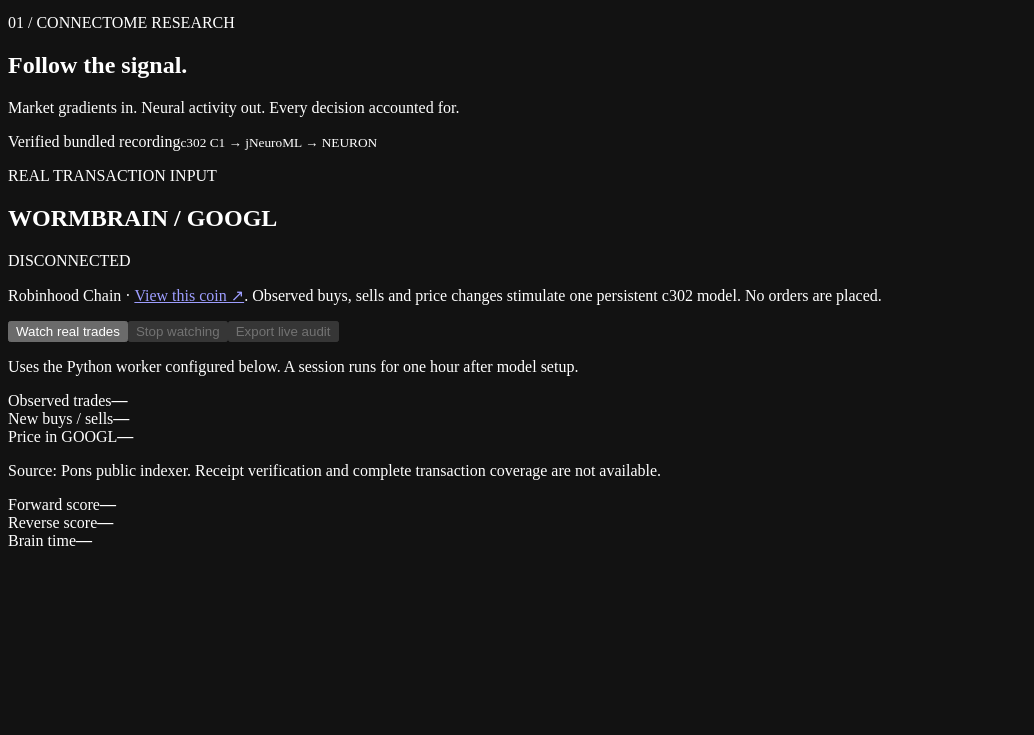
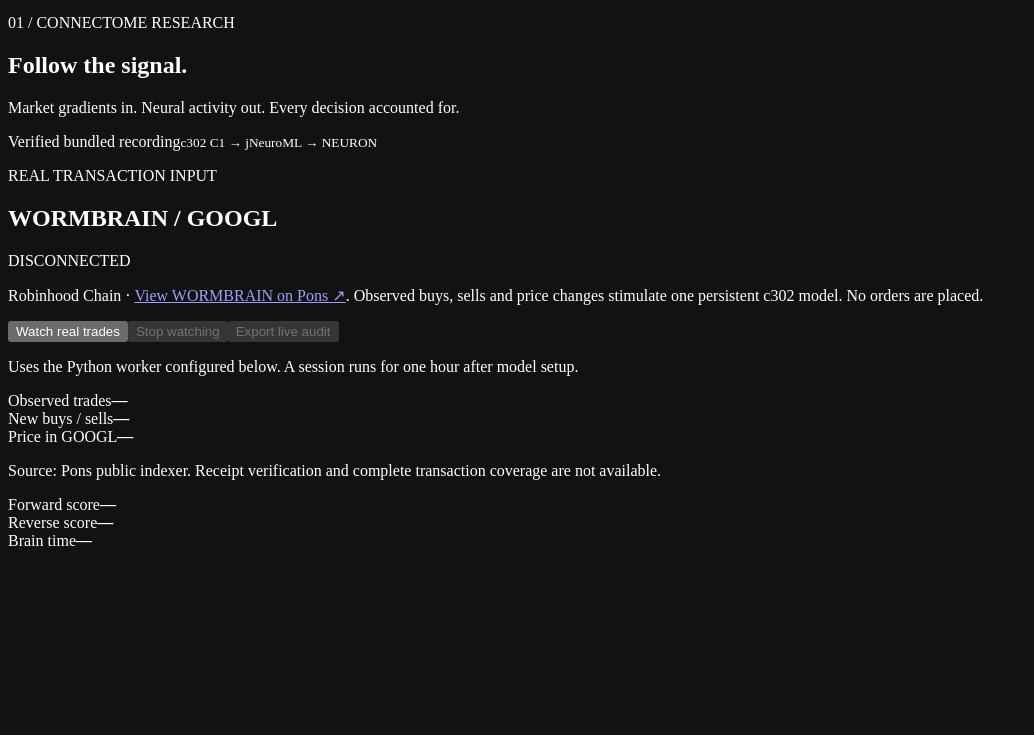
Before and after one commit to openwormdev/openworm, a website with bundled scripts: page web/index.html in a window 1280 px wide. Shown: the part 65-800 px from the top of the page, without its empty margins (0-1034 px from the left). Built offline with nearby package versions, Linux system fonts and the light colour scheme.

Commit message:
Link WormBrain token on Pons

```diff
--- a/web/index.html
+++ b/web/index.html
@@ -24,7 +24,7 @@
     </section>
     <section class="panel live-panel" aria-labelledby="live-title">
       <div class="panel-heading"><div><p class="eyebrow">REAL TRANSACTION INPUT</p><h2 id="live-title">WORMBRAIN / GOOGL</h2></div><span id="live-state" class="tag">DISCONNECTED</span></div>
-      <p class="footnote">Robinhood Chain · <a href="https://www.ponsfamily.com/launchpad/0x2703295342C5914e0292ADFDB612618Ce24105d1" target="_blank" rel="noopener noreferrer">View this coin ↗</a>. Observed buys, sells and price changes stimulate one persistent c302 model. No orders are placed.</p>
+      <p class="footnote">Robinhood Chain · <a href="https://www.ponsfamily.com/launchpad/0x2703295342C5914e0292ADFDB612618Ce24105d1" target="_blank" rel="noopener noreferrer">View WORMBRAIN on Pons ↗</a>. Observed buys, sells and price changes stimulate one persistent c302 model. No orders are placed.</p>
       <div class="transport live-controls"><button id="live-start" class="primary">Watch real trades</button><button id="live-stop" disabled>Stop watching</button><button id="live-export" class="quiet" disabled>Export live audit</button></div>
       <p id="live-status" role="status" class="footnote">Uses the Python worker configured below. A session runs for one hour after model setup.</p>
       <div class="live-grid"><div><div class="mini-stats"><div>Observed trades<strong id="live-count">—</strong></div><div>New buys / sells<strong id="live-sides">—</strong></div><div>Price in GOOGL<strong id="live-price">—</strong></div></div><p id="live-coverage" class="footnote">Source: Pons public indexer. Receipt verification and complete transaction coverage are not available.</p><div id="live-sensory" class="sensory-grid"></div></div>
```
Also changed, not shown: tests/web.test.mjs (+1 -0 lines).
